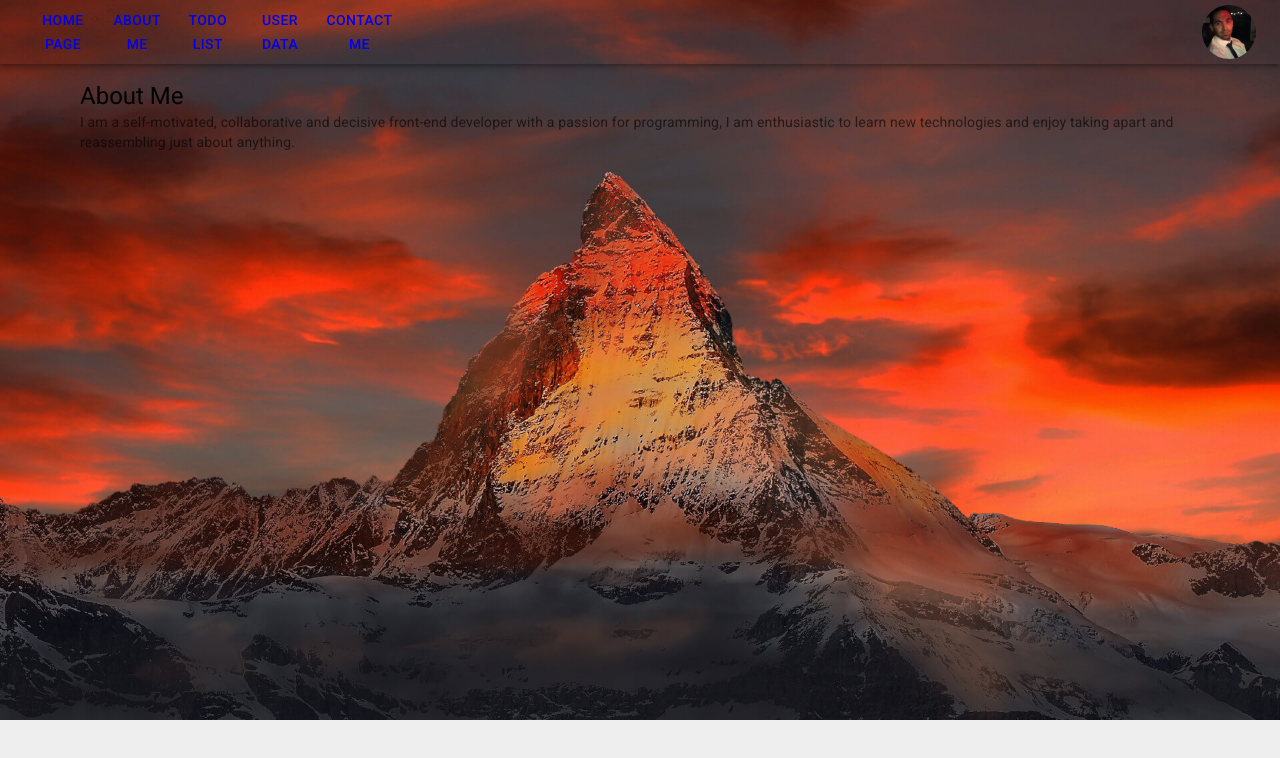
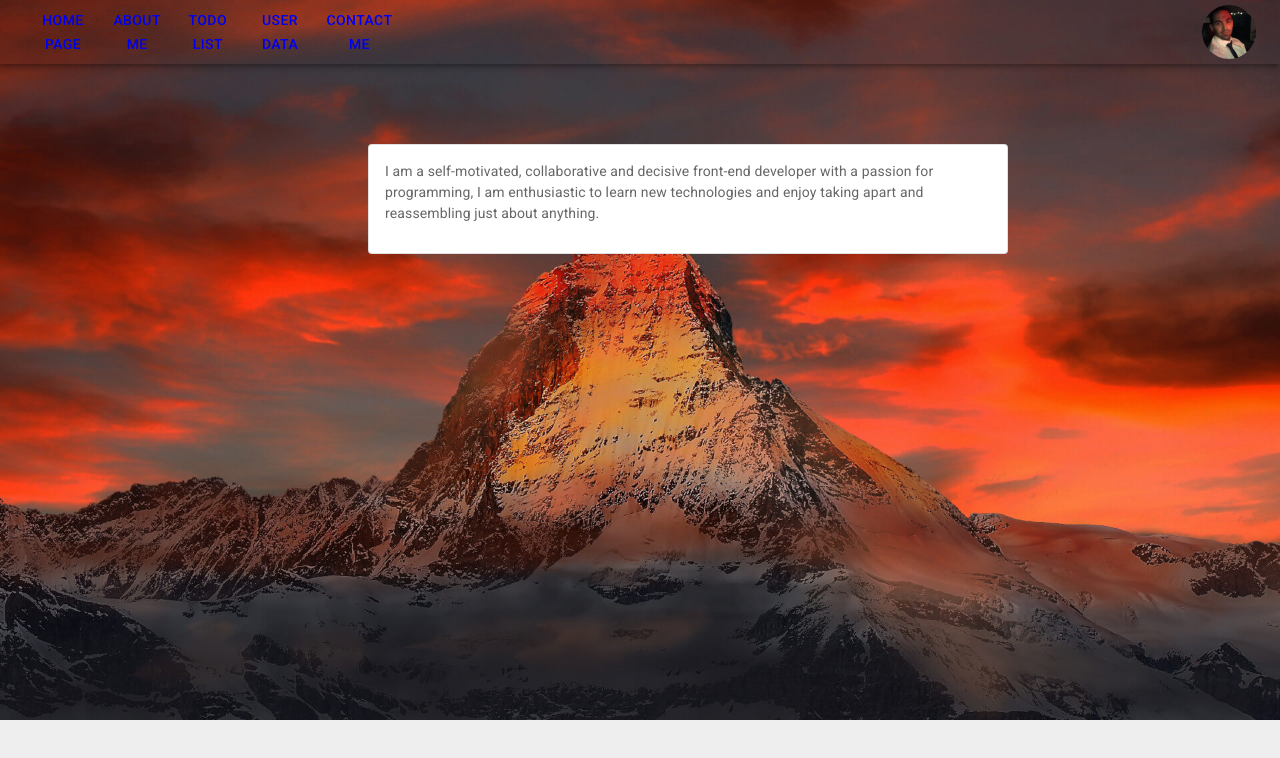
Before and after one commit to Peyman-Nasri/my-todo-app, a React (Create React App) app: page /aboutme in a window 1280 px wide. Shown: the top 758 px of the page. Built offline with nearby package versions, Linux system fonts and the light colour scheme.

Commit message:
components rendering

```diff
--- a/src/Components/AboutMe.js
+++ b/src/Components/AboutMe.js
@@ -1,24 +1,28 @@
-import { CardContent, Typography } from "@mui/material";
-import { Container } from "@mui/system";
+import * as React from "react";
+import Box from "@mui/material/Box";
+import Card from "@mui/material/Card";
+import CardContent from "@mui/material/CardContent";
+import Typography from "@mui/material/Typography";
+
+const card = (
+  <React.Fragment>
+    <CardContent>
+      <Typography sx={{ fontSize: 14 }} color="text.secondary" gutterBottom>
+        I am a self-motivated, collaborative and decisive front-end developer
+        with a passion for programming, I am enthusiastic to learn new
+        technologies and enjoy taking apart and reassembling just about
+        anything.
+      </Typography>
+    </CardContent>
+  </React.Fragment>
+);
 
 const AboutMe = () => {
-    return (
-      <>
-        <Container>
-        <CardContent>
-          <Typography variant="h5" component="div">
-            About Me
-          </Typography>
-          <Typography variant="body2" color="text.secondary">
-            I am a self-motivated, collaborative and decisive front-end
-            developer with a passion for programming, I am enthusiastic to learn
-            new technologies and enjoy taking apart and reassembling just about
-            anything.
-          </Typography>
-        </CardContent>
-      </Container>
-      </>
-    )
-  };
+  return (
+    <Box sx={{ width: "50%", margin: "5em 23em" }}>
+      <Card variant="outlined">{card}</Card>
+    </Box>
+  );
+};
 
-  export default AboutMe;
+export default AboutMe;
--- a/src/Components/App.js
+++ b/src/Components/App.js
@@ -18,6 +18,7 @@ import UserPage from "../Pages/UserPage";
 import { red } from "@mui/material/colors";
 import ContactMePage from "../Pages/ContactMePage";
 import AboutMePage from "../Pages/AboutMePage";
+import Modal from "./Modal";
 // import { useDispatch } from "react-redux"
 // import { DECREASE_COUNTER, INCREASE_COUNTER, RESET_COUNTER, _666 } from "../redux/constants/counterConstants"
 
@@ -110,6 +111,7 @@ function App() {
               </Typography>
             </Toolbar>
           </AppBar>
+          <Modal />
         </Box>
         {/* defining the routes here for link pages */}
         <Routes>
--- a/src/Components/Input.js
+++ b/src/Components/Input.js
@@ -84,7 +84,7 @@ function Input({ data, setData, updateData }) {
   // Render
   return (
     <>
-      <Card>
+      <Card style={{ width: "50%", margin: "1em 23em" }}>
         <CardContent>
           <Stack>
             <TextField
@@ -98,14 +98,6 @@ function Input({ data, setData, updateData }) {
               onChange={(e) => setTitle(e.target.value)}
             />
             <Divider style={{ margin: "0.5em 0" }} />
-            {/* <span className="title">
-              Title:
-              <input
-                type="text"
-                value={Title}
-                onChange={(e) => setTitle(e.target.value)}
-              />
-            </span> */}
             <TextField
               id="outlined-multiline-static"
               label="Description"
@@ -116,16 +108,6 @@ function Input({ data, setData, updateData }) {
             />
             <Divider style={{ margin: "0.5em 0" }} />
 
-            {/* <span className="desc">
-              Description:
-              <textarea
-                type="text"
-                value={Desc}
-                onChange={(e) => setDesc(e.target.value)}
-              />
-            </span> */}
-
-            {/* <button onClick={addToDo}>Add Todo</button> */}
             {IsEditMode ? (
               <Button variant="contained" color="secondary" onClick={editToDo}>
                 Edit Todo
@@ -141,7 +123,6 @@ function Input({ data, setData, updateData }) {
             <Button variant="outlined" onClick={clearLocalStorage}>
               Clear History
             </Button>
-            {/* <button onClick={clearLocalStorage}>Clear History</button> */}
           </Stack>
         </CardContent>
       </Card>
--- /dev/null
+++ b/src/Components/Modal.js
@@ -0,0 +1,62 @@
+import { Fragment } from "react";
+import ReactDOM from "react-dom";
+import styled from "@emotion/styled";
+
+const StyledOverlay = styled.div`
+  position: fixed;
+  width: 70%;
+  height: 30em;
+  box-sizing: border-box;
+  top: 20%;
+  left: 15%;
+  display: flex;
+  justify-content: center;
+  z-index: 20;
+`;
+const StyledBackdrop = styled.div`
+  position: fixed;
+  width: 100%;
+  height: 100vh;
+  top: 0;
+  left: 0;
+  background-color: rgba(0, 0, 0, 0.8);
+  z-index: 19;
+`;
+
+function Overlay({ children }) {
+  return (
+    <StyledOverlay>
+      <div>{children}</div>
+    </StyledOverlay>
+  );
+}
+
+function Backdrop({ closeModalHandle }) {
+  return (
+    <StyledBackdrop
+      onClick={() => {
+        closeModalHandle();
+      }}
+    />
+  );
+}
+
+export default function Modal({ children, isOpen, closeModalHandle }) {
+  if (isOpen) {
+    const portalElement = document.getElementById("modal-root");
+    return (
+      <Fragment>
+        {ReactDOM.createPortal(
+          <Overlay type="menuModal">{children}</Overlay>,
+          portalElement
+        )}
+        {ReactDOM.createPortal(
+          <Backdrop closeModalHandle={closeModalHandle} />,
+          portalElement
+        )}
+      </Fragment>
+    );
+  } else {
+    return null;
+  }
+}
--- a/src/Pages/UserdataPage.js
+++ b/src/Pages/UserdataPage.js
@@ -1,5 +1,5 @@
 /* eslint-disable react-hooks/exhaustive-deps */
-import { TextField } from "@mui/material";
+import { Card, CardContent, TextField } from "@mui/material";
 import axios from "axios";
 import { useEffect, useState } from "react";
 import RenderUsersList from "../Components/RenderUsersList";
@@ -69,7 +69,8 @@ const UserdataPage = () => {
   // }, [SearchUser]);
 
   return (
-    <>
+    <Card sx={{ width: "50%", margin: "5em 23em" }}>
+      <CardContent>
         <TextField
           id="outlined-basic"
           autoComplete="off"
@@ -82,7 +83,8 @@ const UserdataPage = () => {
           onChange={(e) => setSearchUser(e.target.value)}
         />
         <RenderUsersList users={Users} fetchingData={FetchingData} />
-    </>
+      </CardContent>
+    </Card>
   );
 };
 
```
Also changed, not shown: src/Pages/UserPage.js (+3 -5 lines), src/Components/Todolist.js (line endings or trailing spaces), src/Pages/TodoPage.js (line endings or trailing spaces). Lines whose indentation alone changed are shown as unchanged.
